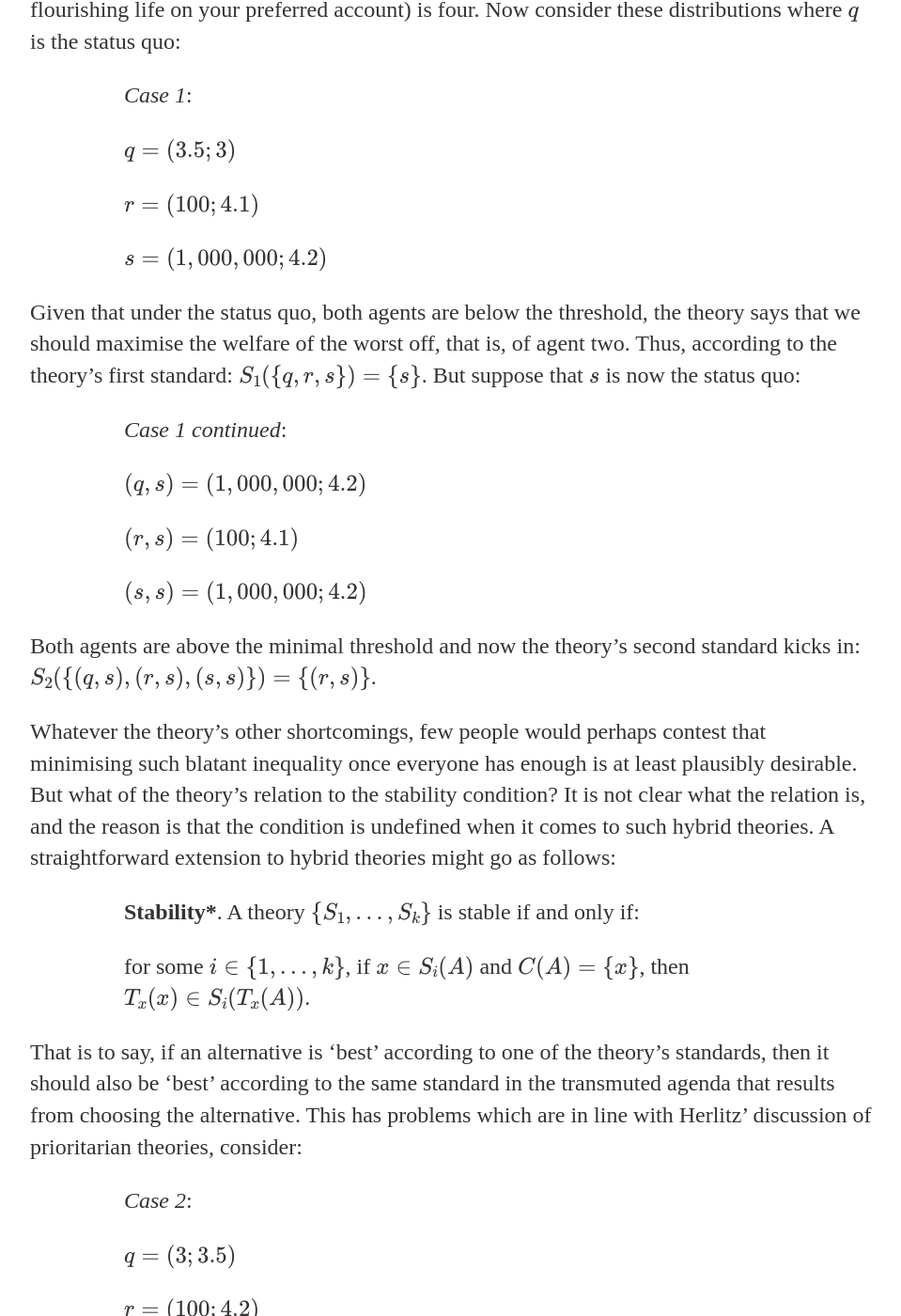
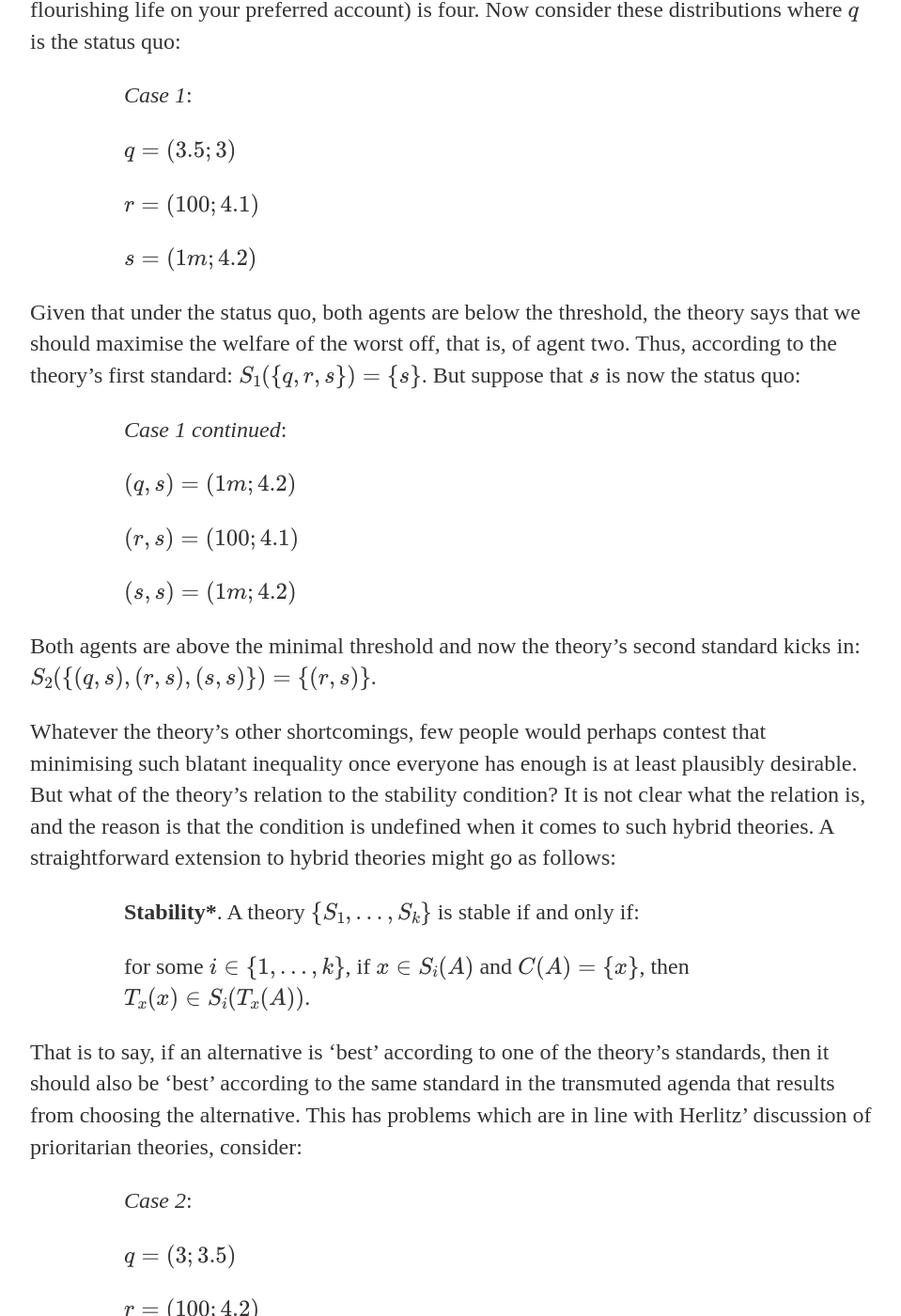
Before and after one commit to uzunovam/uzunovam, a Jekyll site: the page built from _posts/2020-04-28-anders-herlitz-on-unstable-choices.md, in a window 1280 px wide and 1400 px high, scrolled down 6862 px. Shown: the whole window at 94% size, without its empty margins (160-1119 px from the left). Built offline with Jekyll 4.4.1, drawn with Linux system fonts in a browser that asks for light colours; some of the changed text lies outside the part shown.

Commit message:
Update 2020-04-28-anders-herlitz-on-unstable-choices.md

```diff
--- a/_posts/2020-04-28-anders-herlitz-on-unstable-choices.md
+++ b/_posts/2020-04-28-anders-herlitz-on-unstable-choices.md
@@ -92,17 +92,17 @@
 
 <p style="padding-left:100px;">\(r = (100; 4.1)\)</p>
 
-<p style="padding-left:100px;">\(s = (1,000,000; 4.2)\)</p>
+<p style="padding-left:100px;">\(s = (1m; 4.2)\)</p>
 
 <p>Given that under the status quo, both agents are below the threshold, the theory says that we should maximise the welfare of the worst off, that is, of agent two. Thus, according to the theory’s first standard: \(S_{1}(\{q,r,s\}) = \{s\}\). But suppose that \(s\) is now the status quo:</p>
 
 <p style="padding-left:100px;"><cite>Case 1 continued</cite>:</p>
 
-<p style="padding-left:100px;">\((q, s) = (1,000,000; 4.2)\)</p>
+<p style="padding-left:100px;">\((q, s) = (1m; 4.2)\)</p>
 
 <p style="padding-left:100px;">\((r, s) = (100; 4.1)\)</p>
 
-<p style="padding-left:100px;">\((s, s) = (1,000,000; 4.2)\)</p>
+<p style="padding-left:100px;">\((s, s) = (1m; 4.2)\)</p>
 
 <p>Both agents are above the minimal threshold and now the theory’s second standard kicks in: \(S_{2}(\{(q, s), (r,s), (s, s)\}) = \{(r, s)\}\).</p>
 
@@ -120,17 +120,17 @@
 
 <p style="padding-left:100px;">\(r = (100; 4.2)\)</p>
 
-<p style="padding-left:100px;">\(s = (1,000,000; 4.1)\)</p>
+<p style="padding-left:100px;">\(s = (1m; 4.1)\)</p>
 
 <p>According to the standard of maximising the worst off, \(s\) is optimal, that is, \(S_{1}(\{q, r, s\})=\{s\}\). But once \(s\) is chosen, it is no longer optimal according to the same standard, that is, \((s,s) \notin S_{1}(\{(q, s), (r, s), (s, s)\}) = \{(r,r)\}\):</p>
 
 <p style="padding-left:100px;"><cite>Case 2 continued</cite>:</p>
 
-<p style="padding-left:100px;">\((q,s) = (1,000,000; 4.1)\)</p>
+<p style="padding-left:100px;">\((q,s) = (1m; 4.1)\)</p>
 
 <p style="padding-left:100px;">\((r,s) = (100; 4.2)\)</p>
 
-<p style="padding-left:100px;">\((s,s) = (1,000,000; 4.1)\)</p>
+<p style="padding-left:100px;">\((s,s) = (1m; 4.1)\)</p>
 
 <p>An alternative generalisation would say:</p>
 
```
